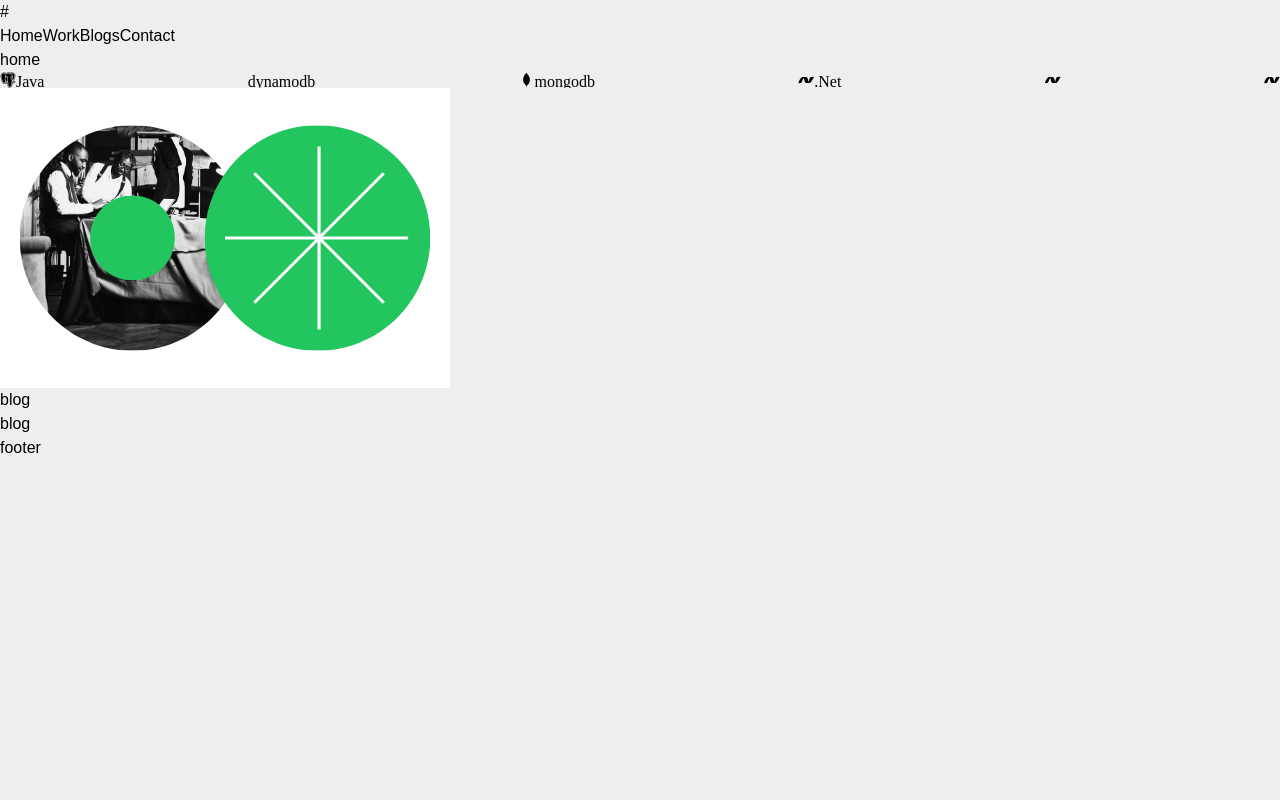
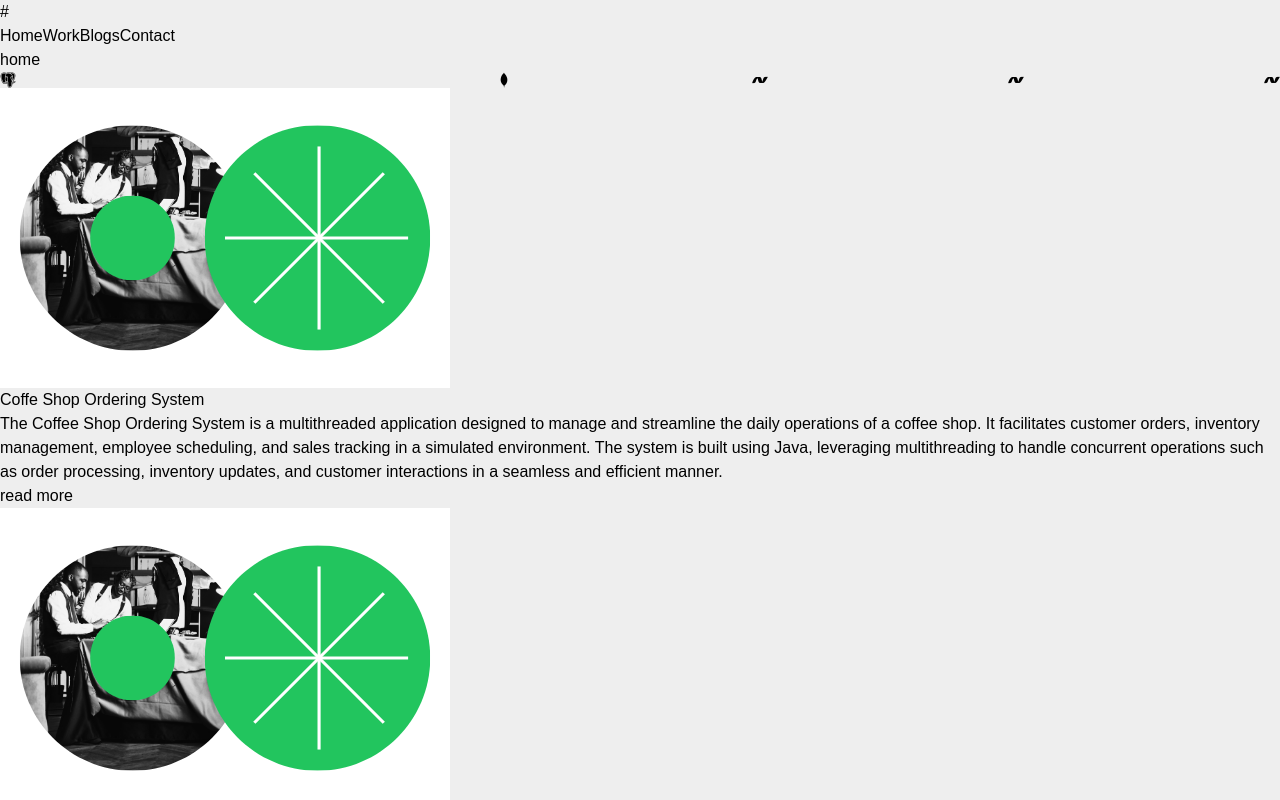
Before and after one commit to Kaveeshakavindi/portfolio, a Next.js app: page / in a window 1280 px wide. Shown: the top 800 px of the page. Built offline with nearby package versions, Linux system fonts and the light colour scheme.

Commit message:
added blog cards done

```diff
--- /dev/null
+++ b/data.json
@@ -0,0 +1,14 @@
+{
+    "projects": [
+        {
+            "title": "Coffe Shop Ordering System",
+            "Description": "The Coffee Shop Ordering System is a multithreaded application designed to manage and streamline the daily operations of a coffee shop. It facilitates customer orders, inventory management, employee scheduling, and sales tracking in a simulated environment. The system is built using Java, leveraging multithreading to handle concurrent operations such as order processing, inventory updates, and customer interactions in a seamless and efficient manner.",
+            "link": "https://github.com/Kaveeshakavindi/CoffeeShopOrderingSystem"
+        },
+        {
+            "title": "Banking Transaction System",
+            "Description": "The Multithreaded Banking Transaction System is a Java-based application designed to simulate a real-world banking environment where multiple customers can perform banking transactions simultaneously. The system uses multithreading to handle concurrent transactions such as deposits, withdrawals, and balance inquiries efficiently, ensuring smooth operation even during peak times.",
+            "link": "https://github.com/Kaveeshakavindi/BankingTransactionSystem"
+        }
+    ]
+}
--- a/src/app/page.tsx
+++ b/src/app/page.tsx
@@ -2,31 +2,33 @@ import React from 'react'
 import '../../common.css'
 import Image from 'next/image'
 import blogImg from '../assets/heroImg.png'
-
+import BlogCard from '@/components/blogCard'
+import data from '../../data.json'
 const Page = () => {
   return (
     <>
       <div className='section-1 rounded-xl m-4 bg-white p-4'>home</div>
       <div className='marquee rounded-xl m-4 bg-white p-4 '>
         <span className='w-full flex'>
-          <i className='devicon-postgresql-plain text-3xl'>Java</i>
-          <i className='devicon-dynamodb-plain text-3xl'>dynamodb</i>
-          <i className='devicon-mongodb-plain text-3xl'>mongodb</i>
-          <i className='devicon-dot-net-plain text-3xl'>.Net</i>
+          <i className='devicon-postgresql-plain text-3xl'></i>
+          <i className='devicon-dynamodb-plain text-3xl'></i>
+          <i className='devicon-mongodb-plain text-3xl'></i>
+          <i className='devicon-dot-net-plain text-3xl'></i>
           <i className='devicon-dot-net-plain text-3xl'></i>
           <i className='devicon-dot-net-plain text-3xl'></i>
         </span>
       </div>
       <div className='section-3 rounded-xl m-4 bg-white p-4'>
-        <div className='bg-slate-50 h-[10rem] rounded-lg flex'>
-          <Image src={blogImg} alt='blog' className='rounded-lg w-vw h-auto'/>
-          <div></div>
-        </div>
+
         <div>
-          blog
-        </div>
-        <div>
-          blog
+          {data.projects.map((project, index) => (
+            <BlogCard
+            key={index}
+            title={project.title}
+            description={project.Description}
+            link={project.link}
+            />
+          ))}
         </div>
       </div>
       <div className='section-1 rounded-xl m-4 bg-white p-4'>footer</div>
--- /dev/null
+++ b/src/components/blogCard.tsx
@@ -0,0 +1,26 @@
+import React from 'react'
+import Image from 'next/image'
+import blogImg from '../assets/heroImg.png'
+
+interface BlogCardProps {
+    title: string;
+    description: string;
+    link: string;
+  }
+
+const blogCard: React.FC<BlogCardProps>= ({title, description, link}) => {
+    return (
+        <div className='bg-white h-[10rem] rounded-lg flex relative'>
+            <div className='bg-gray-100 rounded-lg flex relative m-2 w-full'>
+                <Image src={blogImg} alt='blog' className='rounded-lg flex h-auto w-auto m-4' />
+                <div className='flex flex-col justify-between m-1 p-4 '>
+                    <h1 className='font-bold'>{title}</h1>
+                    <p className='text-justify text-sm h-[4rem] overflow-hidden'>{description}</p>
+                    <p className='text-xs text-gray-500'><a href={link}>read more</a></p>
+                </div>
+            </div>
+        </div>
+    )
+}
+
+export default blogCard
```
